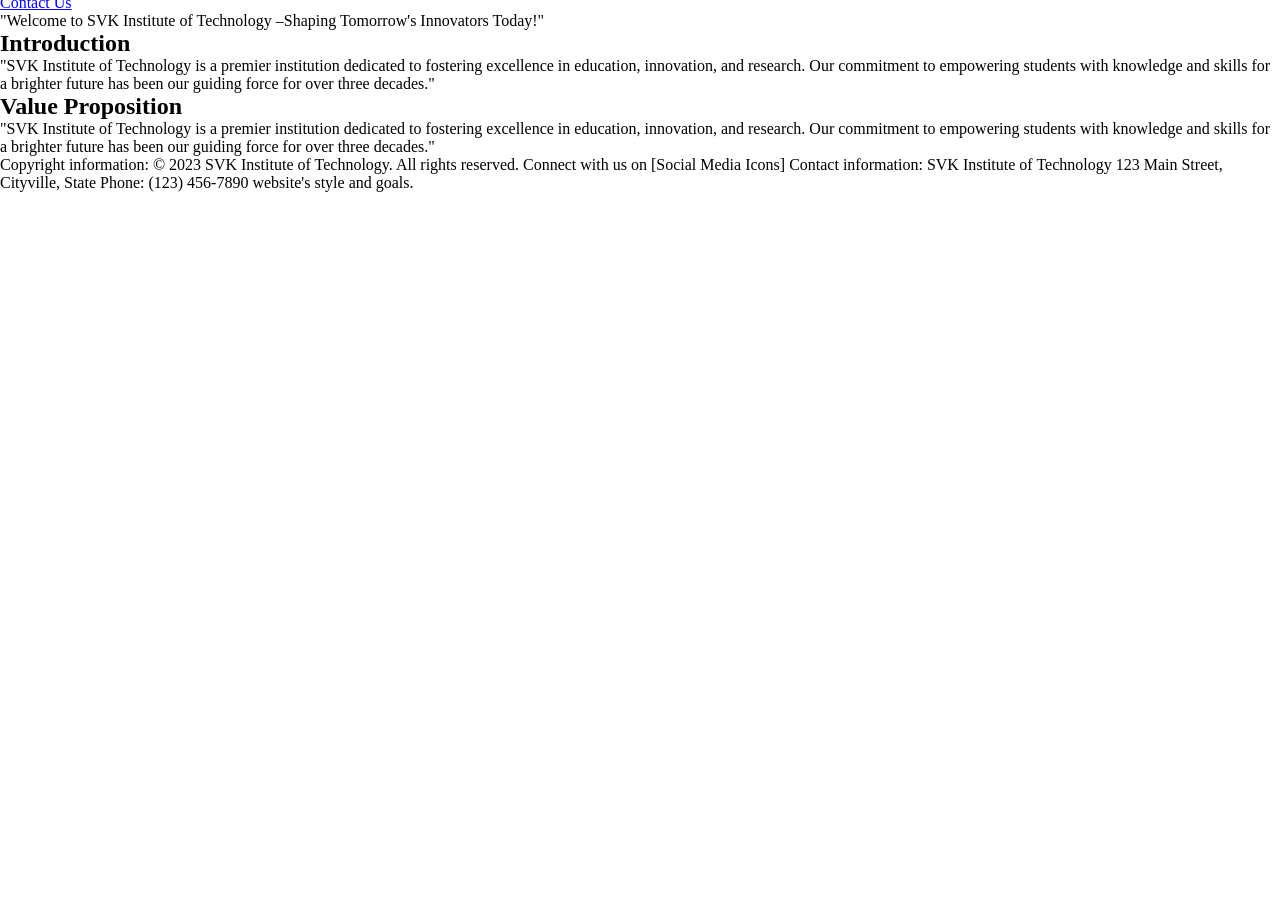
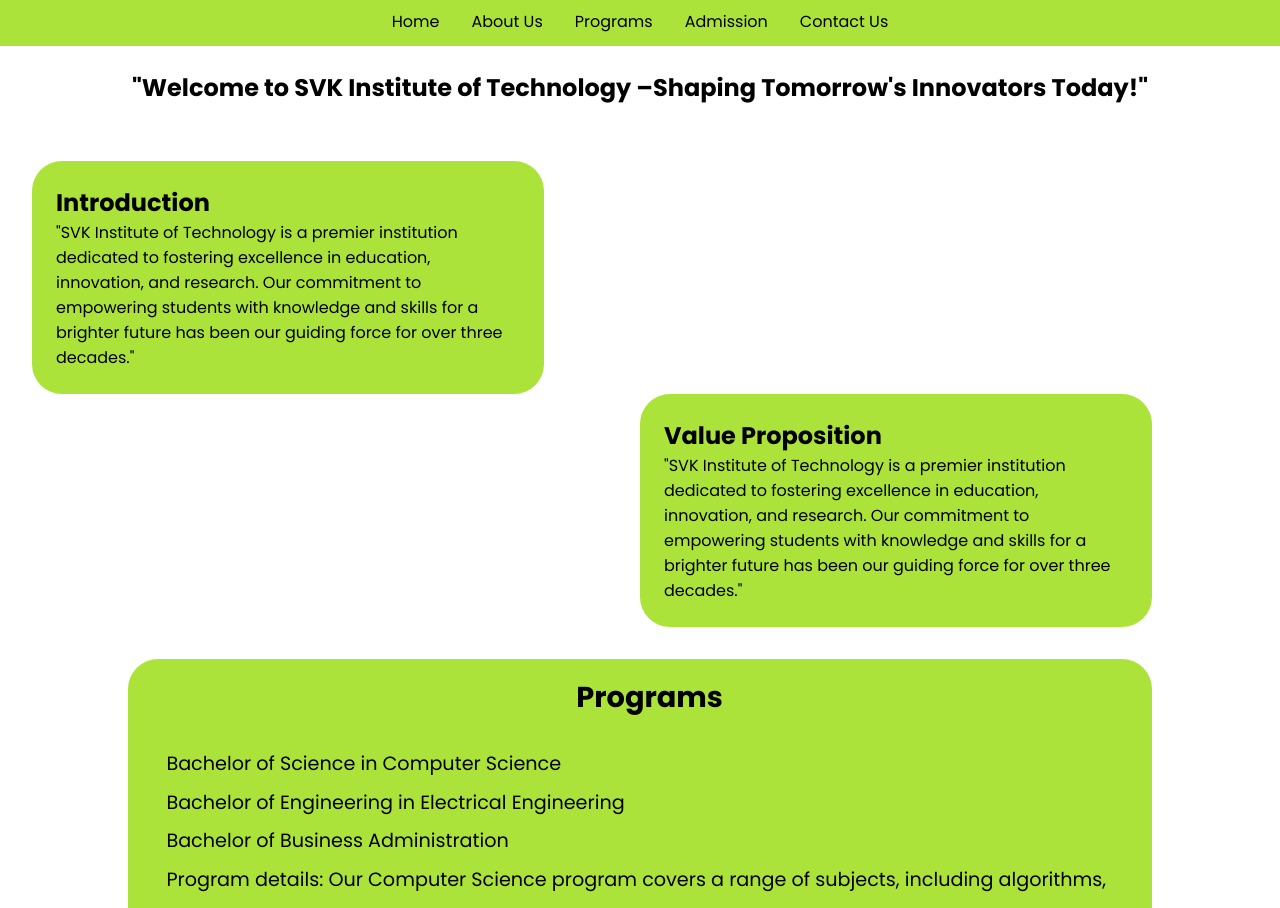
Before and after one commit to Shivavigneshkannan-k/sample-websites-using-html-and-css, a plain HTML site: page index.html in a window 1280 px wide. Shown: the part 115-1023 px from the top of the page. Before the commit the page ends 800 px from the top, so only its background shows below. Drawn offline with Linux system fonts and the light colour scheme.

Commit message:
adding add assignment 3

```diff
--- a/index.html
+++ b/index.html
@@ -22,8 +22,8 @@
         </ul>
 
     </nav>
-    <main class="hero">
-        <p class="salutation">"Welcome to SVK Institute of Technology –Shaping Tomorrow's Innovators Today!"</p>
+    <p class="salutation">"Welcome to SVK Institute of Technology –Shaping Tomorrow's Innovators Today!"</p>
+    <main >
         <div class="sub_hero">
             <h2>Introduction</h2>
             <p>"SVK Institute of Technology is a premier institution dedicated to fostering excellence in education, innovation, and research. Our commitment to empowering students with knowledge and skills for a brighter future has been our guiding force for over three decades."
@@ -36,12 +36,50 @@
         </div>
 
     </main>
+    <section class="hero">
+        <div class="box box1">
+            <h2>Programs</h2>
+
+            <ul>
+                <li>Bachelor of Science in Computer Science</li>
+                <li>Bachelor of Engineering in Electrical Engineering</li>
+                <li>Bachelor of Business Administration</li>
+                <li>Program details: Our Computer Science program covers a range of subjects, including algorithms, data structures, and software development.</li>
+        </div>
+</ul>
+
+<div class="box box2">
+    <h2>Admissions</h2>
+
+    <ul>
+        <li>Admission process: To apply, complete the online application form by [Deadline Date]. You'll need to submit transcripts and a personal statement.</li>
+        <li>Tuition and fees: Tuition for the upcoming academic year is $15,000. Additional fees may apply.</li>
+        <li>Scholarships: We offer merit-based scholarships, such as the Excellence Scholarship and Leadership Scholarship</li>
+    </ul>
+</div>
+        <div class="box box3">
+            <h2>About Us</h2>
+            <p>Brief college history: SVK Institute of Technology was founded in 1987, with a rich history of academic excellence.</p>
+            <p>Mission and vision: Our mission is to empower students with knowledge and skills for a brighter future. Our vision is to be a leader in innovation and education.</p>
+            <p>Faculty and staff: Meet our dedicated faculty and staff who are committed to the success of our students</p>
+        </div>
+
+<div class="box box4">
+    <h2>Student Life</h2>
+
+    <p>Campus facilities: Our campus boasts state-of-the-art facilities, including a modern gym, well-stocked library, and a spacious cafeteria</p>
+
+    <p>Student organizations: Join one of our many student organizations, like the Robotics Club, Drama Society, or Environmental Advocates</p>
+</div>
+
+
+    </section>
     <footer class="footer">
         <div class="footer_info">
-            Copyright information: © 2023 SVK Institute of Technology. All rights reserved.
-            Connect with us on [Social Media Icons]
-            Contact information: SVK Institute of Technology 123 Main Street, Cityville, State
-            Phone: (123) 456-7890 website's style and goals.
+            <p>Copyright information: © 2023 SVK Institute of Technology. All rights reserved.</p>
+            <p>Connect with us on www.svk.edu.net</p>
+            <p>Contact information: SVK Institute of Technology 123 Main Street, Cityville, State</p>
+            <p>Phone: (123) 456-7890 </p>
         </div>
 
     </footer>
--- a/style3.css
+++ b/style3.css
@@ -1,5 +1,127 @@
+@import url('https://fonts.googleapis.com/css2?family=PT+Sans&family=Poppins:wght@400;700&display=swap');
 *{
     padding: 0;
     margin: 0;
     box-sizing: border-box;
 }
+:root{
+    --bg-color: rgb(171, 227, 58);
+    --link-color:white;
+}
+body{
+    font-family: 'Poppins', sans-serif;
+
+
+}
+header>h1{
+    padding: 1em;
+    font-size:2em;
+
+}
+ul{
+    list-style: none;
+}
+a{
+    text-decoration: none;
+    color:black;
+    font-weight: 50;
+    font-size: 1rem;;
+}
+nav{display: flex;
+
+    color:var(--link-color);
+    justify-content: center;
+    background-color: var(--bg-color);
+    padding: .75em;
+
+}
+nav>ul{
+    display:flex;
+    gap:2em;
+
+}
+.salutation{
+    font-size: 1.5rem;
+    font-weight: 700;
+    text-align: center;
+    padding: 1em;
+}
+main{
+    display: grid;
+    grid-template-columns: 1fr 1fr;
+    grid-template-rows: 1fr 1fr;
+    width: 100%;
+    margin-top: 2em;
+
+}
+main>*{
+    /* border: 2px solid black; */
+    width: 80%;
+    padding: 1.5em;
+    border-radius: 30px;
+    background-color: var(--bg-color);
+    /* color:var(--link-color) */
+    text-align: start;
+}
+.sub_hero:first-child{
+    margin-left: 2em;
+
+}
+.sub_hero:last-child{
+
+    grid-column-start: 2;
+    grid-row-start: 2;
+    grid-column-end: 4;
+    grid-row-end: 4;
+}
+.sub_hero>h1{
+    padding: .5em;
+    padding-bottom: 2em;
+}
+footer{
+    background-color: black;
+    color: white;
+    font-size: 1.1rem;
+    padding :4em 2em;
+    margin-top: 2em;
+
+}
+.hero{
+    margin-top: 2em;
+    display: flex;
+    gap: 1.5em;
+    flex-flow: column wrap;
+    justify-content: center;
+    align-items: center;
+
+}
+.hero>*{
+    width: 80%;
+    /* min-height: 15em; */
+    padding: 1.5em;
+    border-radius: 30px;
+    background-color: var(--bg-color);
+
+}
+.box>h2{
+    text-align: center;
+    padding-bottom: 1em;
+}
+.box{
+    padding: 1em;
+    padding-left: 2em;
+    padding-bottom: 2em;
+    line-height: 2em;
+    font-size: 1.2rem;
+}
+/* .box>p{
+    padding: 5em;
+} */
+
+
+footer>*{
+    line-height: 2.5em;
+}
+.footer_info:first-child{
+    text-align: center;
+}
```
